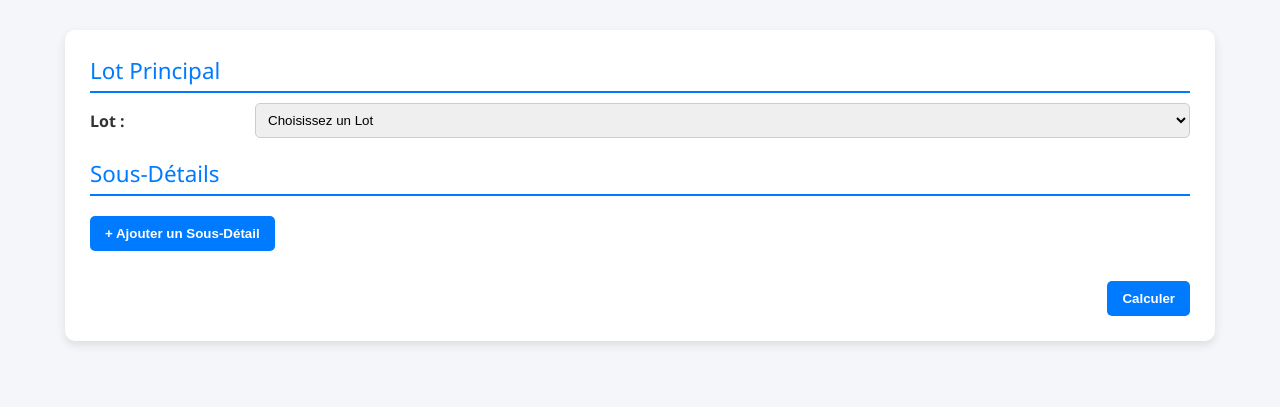
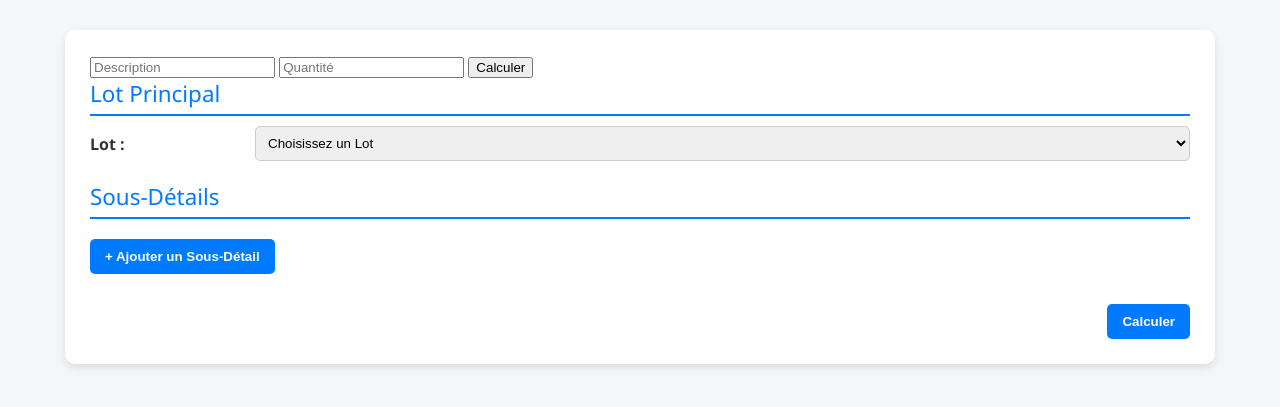
Before and after one commit to Snow275/Outil-de-chiffrage, a Flask app: page /data-entry in a window 1280 px wide. Shown: the part 79-486 px from the top of the page. Run offline with Flask 3, Linux system fonts and the light colour scheme.

Commit message:
Update data_entry.html

```diff
--- a/templates/data_entry.html
+++ b/templates/data_entry.html
@@ -155,6 +155,9 @@
     <!-- Conteneur Principal -->
     <div class="container">
         <form action="/data-entry" method="POST">
+        <input type="text" name="description[]" placeholder="Description" required>
+        <input type="number" name="quantity[]" placeholder="Quantité" step="0.01" required>
+        <button type="submit">Calculer</button>
             <!-- Section Lot Principal -->
             <div class="section">
                 <div class="section-title">Lot Principal</div>
```
